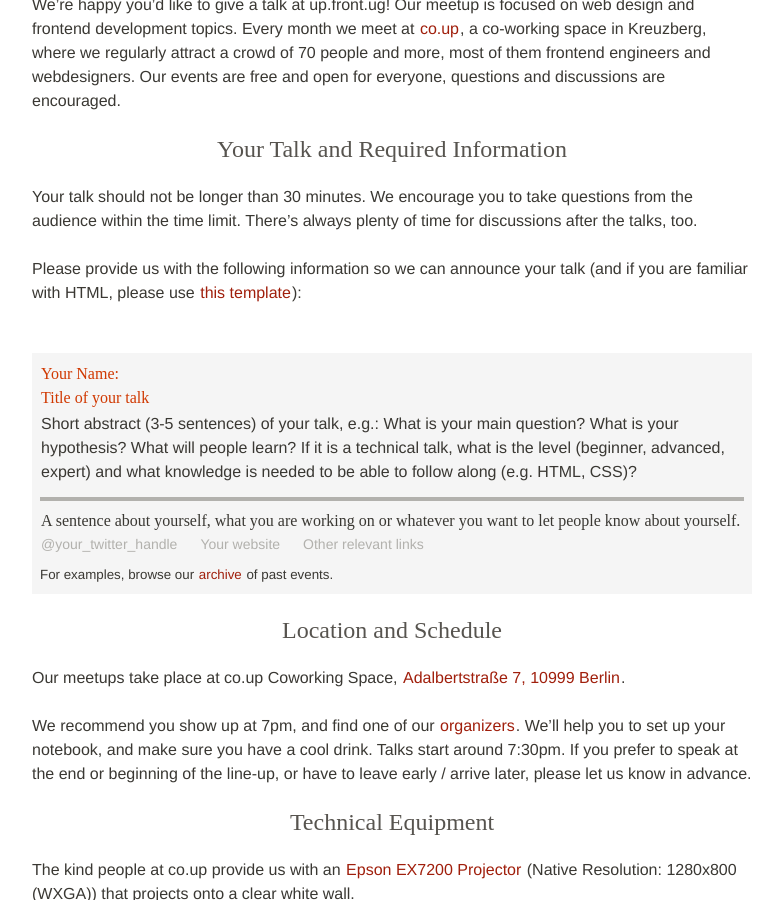
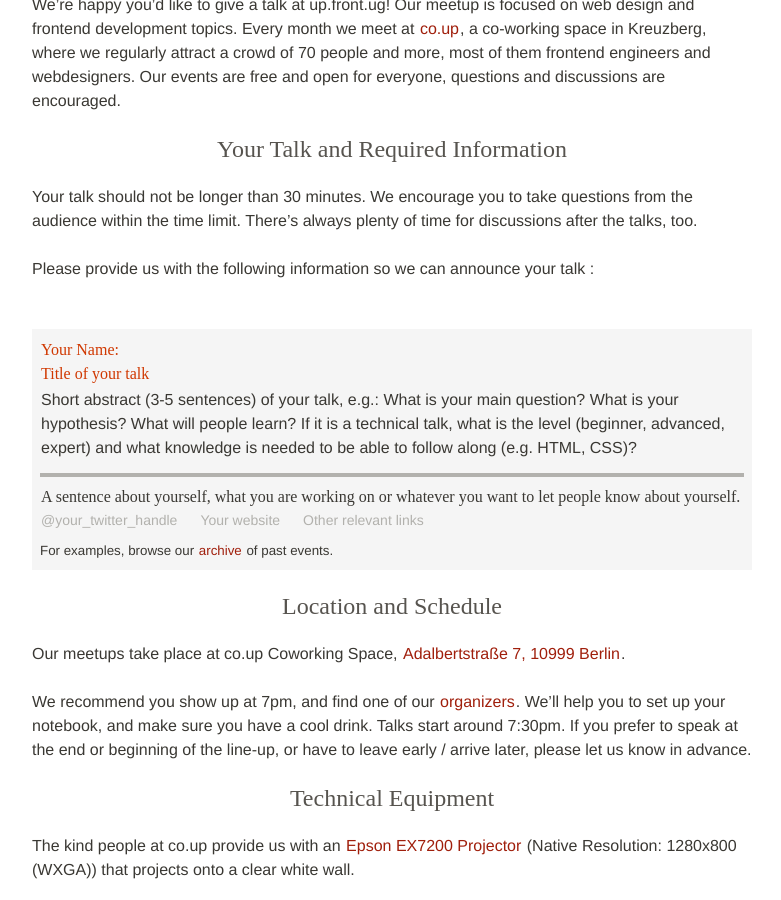
Before and after one commit to upfrontug/upfrontug.github.io, a Jekyll site: the page built from speakers-guide.html, in a window 1280 px wide and 900 px high, scrolled down 687 px. Shown: the whole window, without its empty margins (248-1029 px from the left). Built offline with Jekyll 4.4.1, drawn with Linux system fonts in a browser that asks for light colours; nearby versions of some CDN libraries; comment, search, counter and statistics services are not loaded; a style sheet for code colours, icons or effects is not loaded.

Commit message:
Remove HTML-Template note
I feel like it doesn’t really make a difference. Some people do it,
some people don’t. And you have to copy the information for Facebook
and Meetup anyway.

```diff
--- a/speakers-guide.html
+++ b/speakers-guide.html
@@ -18,7 +18,7 @@ We’re happy you’d like to give a talk at up.front.ug! Our meetup is focused
   Your talk should not be longer than 30 minutes. We encourage you to take questions from the audience within the time limit. There’s always plenty of time for discussions after the talks, too.
 </p>
 <p>
-  Please provide us with the following information so we can announce your talk (and if you are familiar with HTML, please use <a href="https://gist.github.com/Kriesse/6762161">this template</a>):
+  Please provide us with the following information so we can announce your talk <!--(and if you are familiar with HTML, please use <a href="https://gist.github.com/Kriesse/6762161">this template</a>)-->:
 </p>
 
 <ul class="talks">
```
